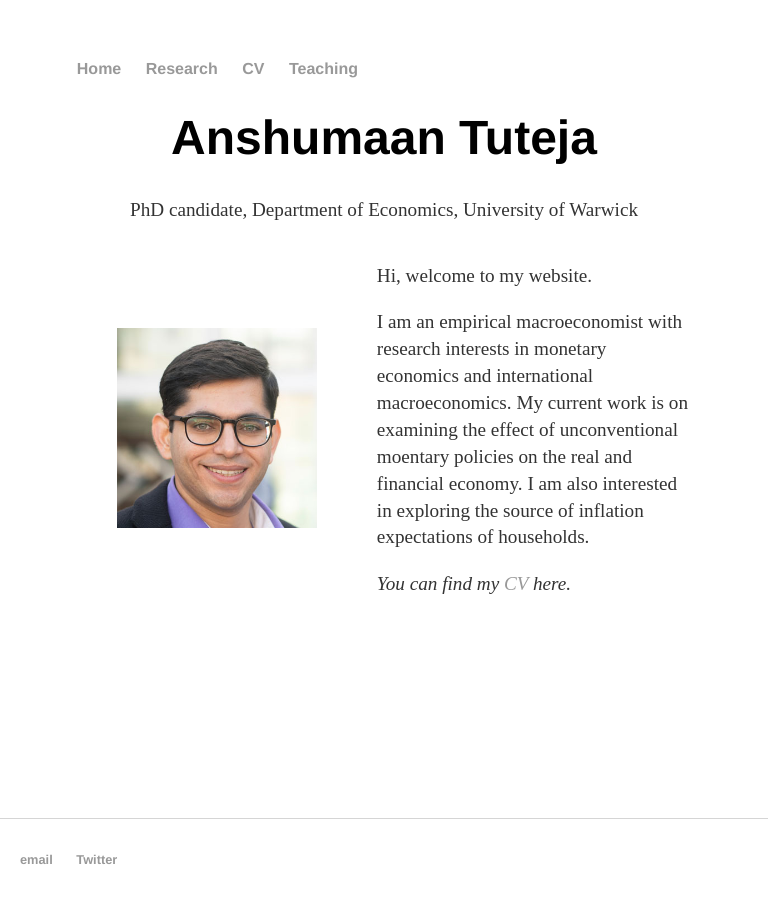
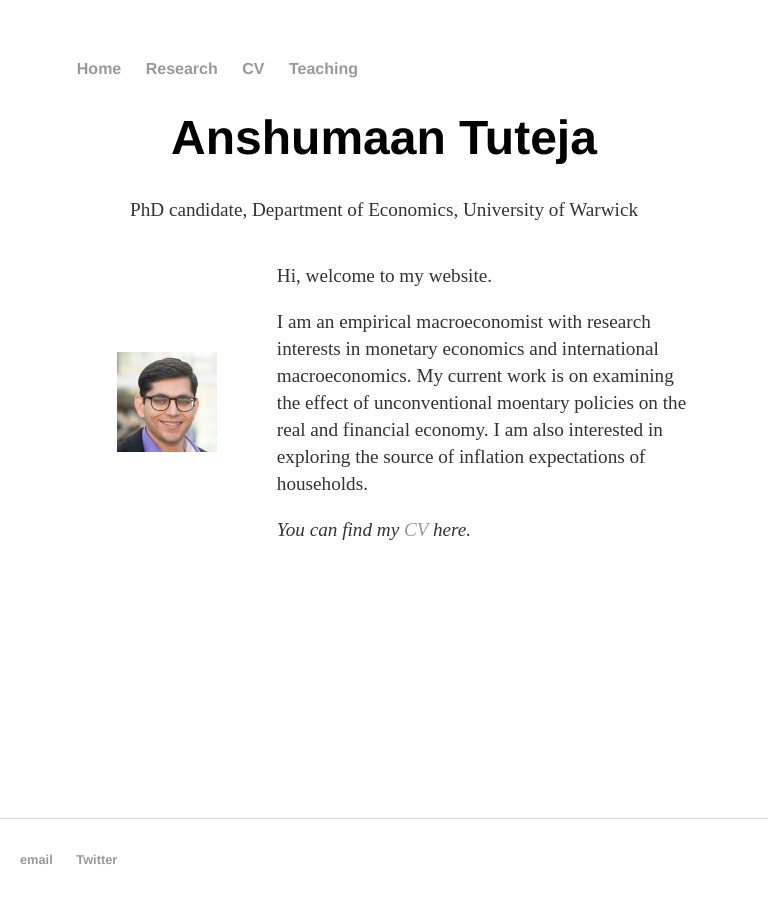
Before and after one commit to anshumaan-tuteja/anshumaan-tuteja.github.io, a Jekyll site: the page built from index.html, in a window 768 px wide. Built offline with Jekyll 4.4.1, drawn with Linux system fonts in a browser that asks for light colours.

Commit message:
Update main.css

```diff
--- a/css/main.css
+++ b/css/main.css
@@ -78,18 +78,24 @@
 
 /* Responsive web design for smaller screens */
 
-<meta name="viewport" content="width=device-width, initial-scale=1">
-
 <style>
   main {
    display: flex;
-   flex-wrap: wrap;
+   flex-wrap: nowrap;
    }
 
-  @media (min-width: 500px) {
+  @media (max-width: 800px) and (orientation: portrait) {
     main {
       display: flex;
-      flex-wrap: nowrap;
+      flex-wrap: wrap;
     }
+
+.homepageContent img {
+    width: 100px;
+    height: 100px;
+    border-radius: 70%
+  margin-right: 20px;
+}
+
   }
 </style>
```
